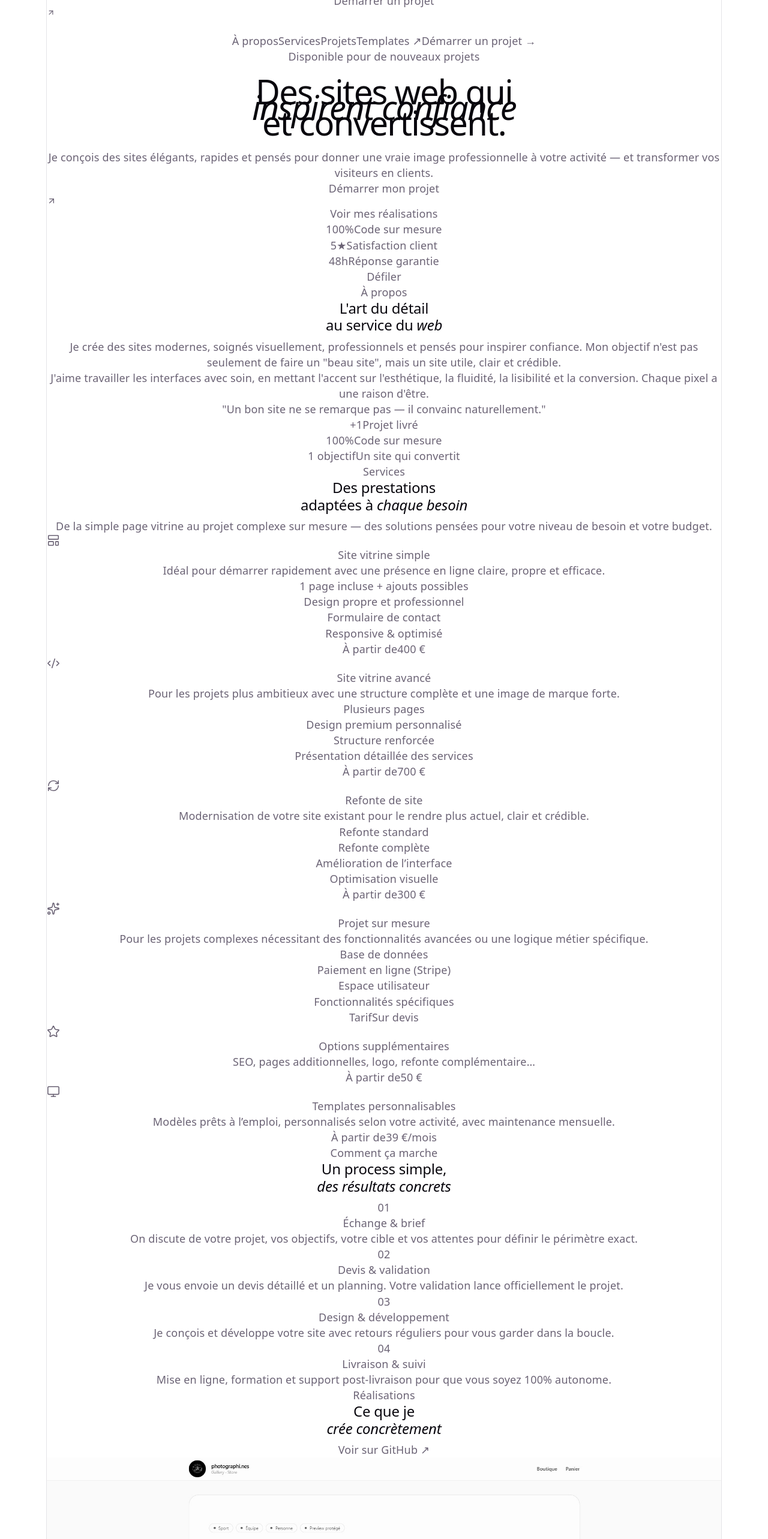
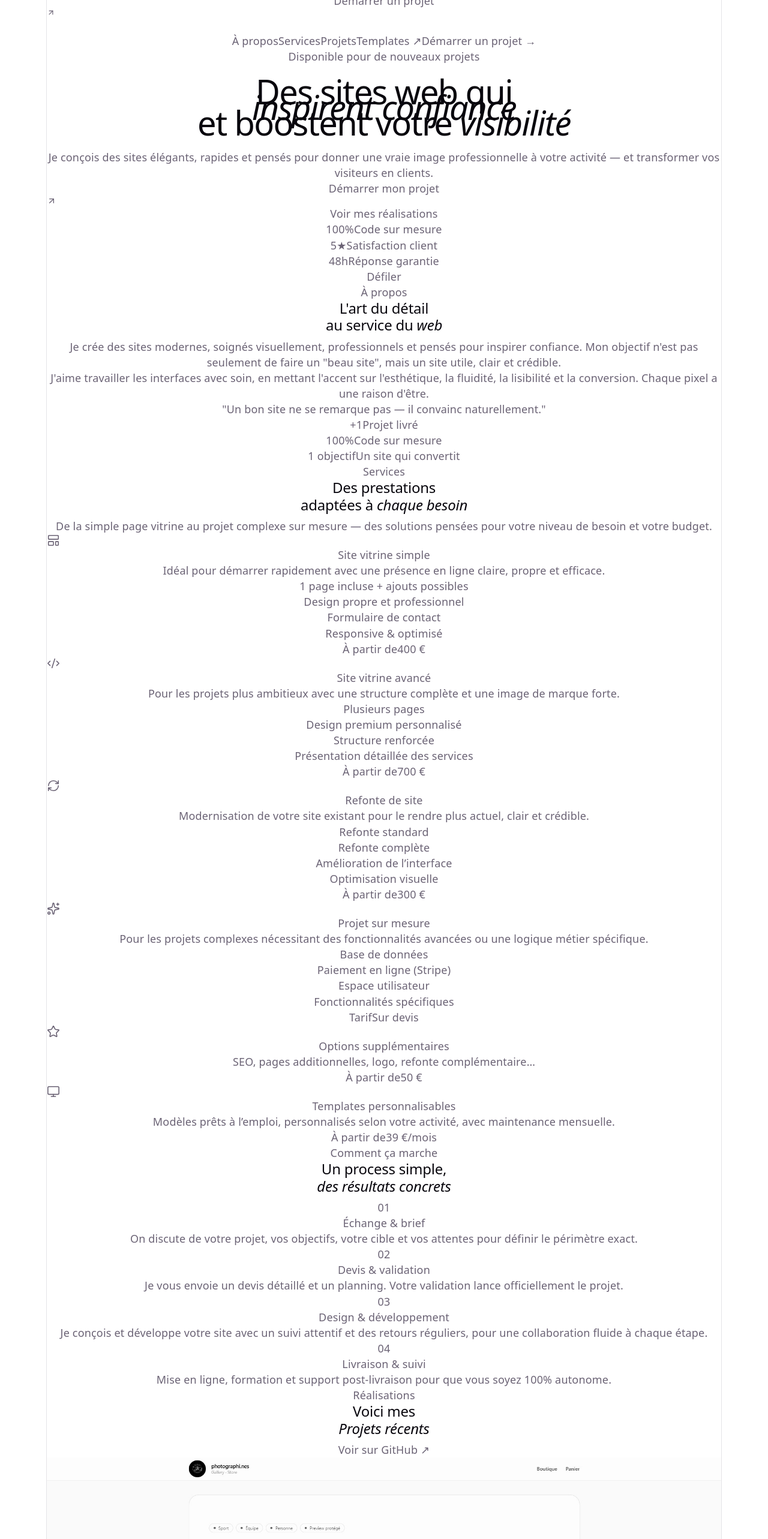
Before and after one commit to theguyinpink/MaisonCLM, a React (Vite) app: page / in a window 1280 px wide. Shown: the part 1140-3706 px from the top of the page at 60% size. Built offline with nearby package versions, Linux system fonts and the light colour scheme; the HTML template or start-up script is replaced by a standard one.

Commit message:
text changes

```diff
--- a/src/components/Hero.tsx
+++ b/src/components/Hero.tsx
@@ -1,5 +1,5 @@
-import { ArrowUpRight } from 'lucide-react'
-import { motion } from 'framer-motion'
+import { ArrowUpRight } from "lucide-react";
+import { motion } from "framer-motion";
 
 export default function Hero() {
   return (
@@ -30,7 +30,7 @@ export default function Hero() {
   <br />
   <em>inspirent confiance</em>
   <br />
-            et convertissent.
+  et boostent votre <em>visibilité</em>
 </motion.h1>
 
           <motion.p
@@ -39,8 +39,9 @@ export default function Hero() {
             animate={{ opacity: 1, y: 0 }}
             transition={{ duration: 1, delay: 0.2 }}
           >
-            Je conçois des sites élégants, rapides et pensés pour donner une vraie image
-            professionnelle à votre activité — et transformer vos visiteurs en clients.
+            Je conçois des sites élégants, rapides et pensés pour donner une
+            vraie image professionnelle à votre activité — et transformer vos
+            visiteurs en clients.
           </motion.p>
 
           <motion.div
@@ -85,5 +86,5 @@ export default function Hero() {
         <div className="hero-scroll-line"></div>
       </div>
     </section>
-  )
+  );
 }
--- a/src/components/Process.tsx
+++ b/src/components/Process.tsx
@@ -17,7 +17,7 @@ const steps = [
     number: '03',
     title: 'Design & développement',
     description:
-      'Je conçois et développe votre site avec retours réguliers pour vous garder dans la boucle.',
+      'Je conçois et développe votre site avec un suivi attentif et des retours réguliers, pour une collaboration fluide à chaque étape.',
   },
   {
     number: '04',
--- a/src/components/Projects.tsx
+++ b/src/components/Projects.tsx
@@ -13,9 +13,9 @@ export default function Projects() {
             </FadeIn>
             <FadeIn delay={0.1}>
               <h2 className="section-title">
-                Ce que je
+                Voici mes
                 <br />
-                <em>crée concrètement</em>
+                <em>Projets récents</em>
               </h2>
             </FadeIn>
           </div>
```
Also changed, not shown: src/styles/globals.css (+15 -15 lines). Lines whose indentation alone changed are shown as unchanged.
